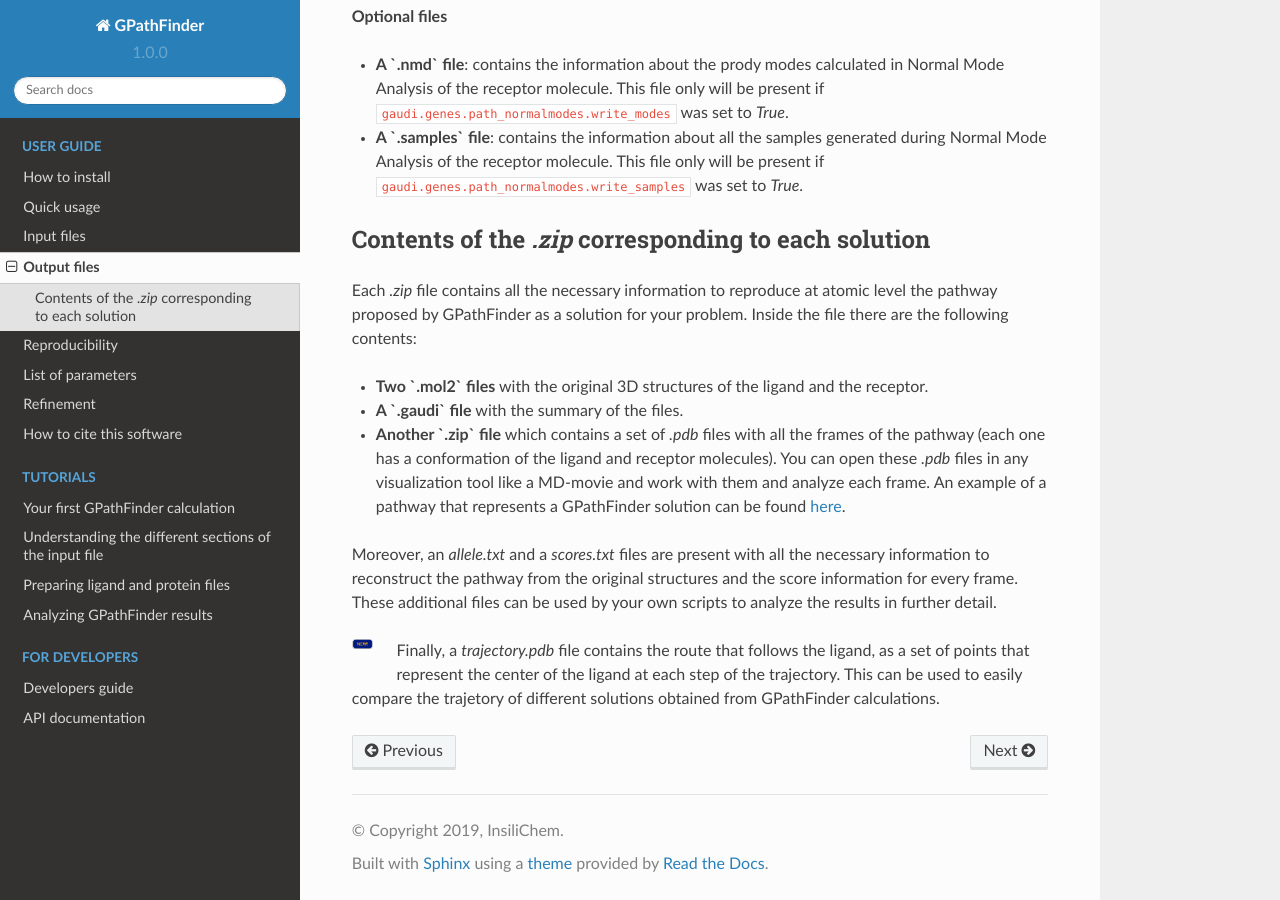
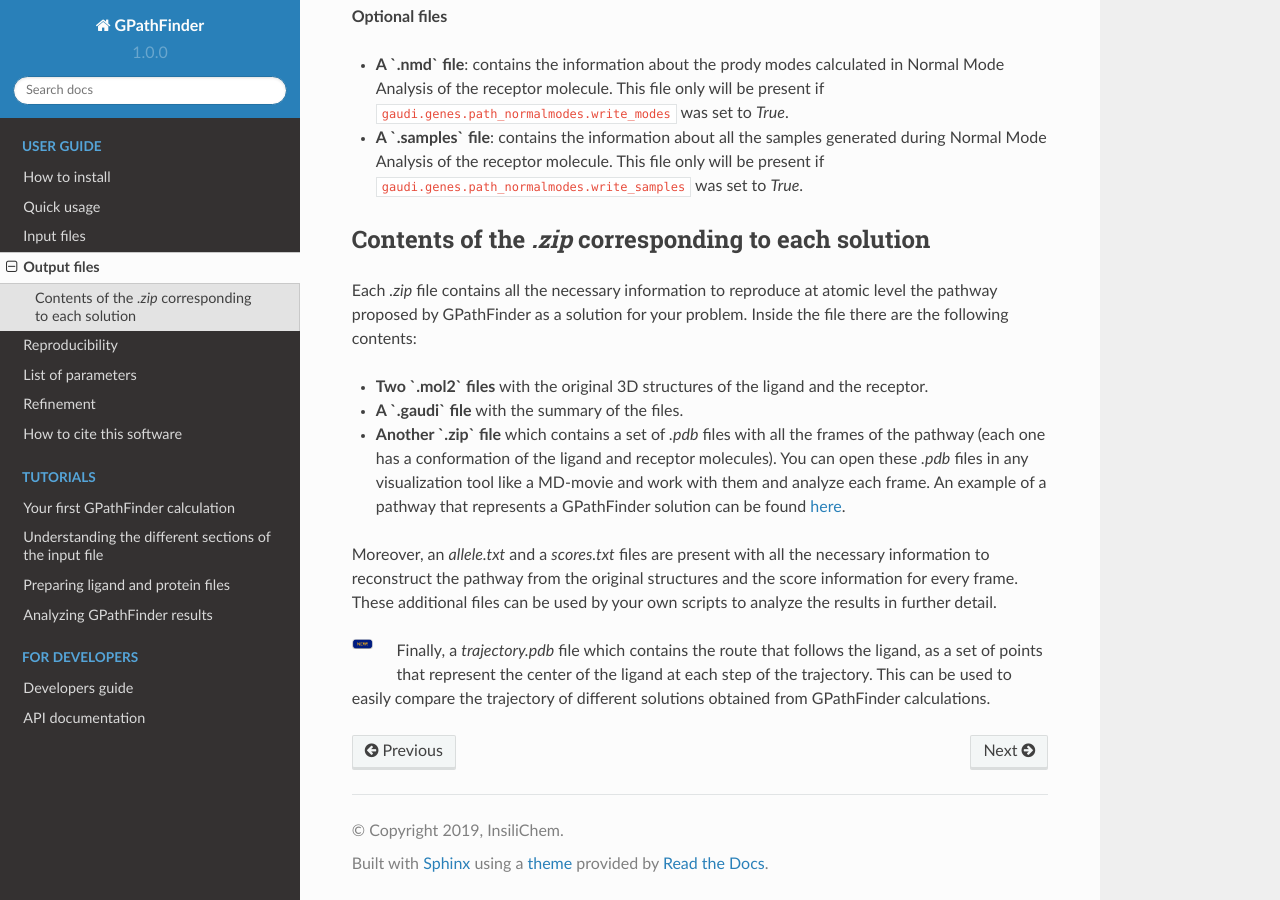
Before and after one commit to insilichem/gpathfinder, a Sphinx documentation site: the page built from docs/output.rst, in a window 1280 px wide and 900 px high, scrolled down 709 px. Built offline with Sphinx 7.4.7 and the Read the Docs theme 2.0.0, drawn with Linux system fonts in a browser that asks for light colours.

Commit message:
fix: typos

```diff
--- a/docs/output.rst
+++ b/docs/output.rst
@@ -59,4 +59,4 @@
     :align: left
     :height: 10px
     :alt: NEW!
-Finally, a `trajectory.pdb` file contains the route that follows the ligand, as a set of points that represent the center of the ligand at each step of the trajectory. This can be used to easily compare the trajetory of different solutions obtained from GPathFinder calculations.
+Finally, a `trajectory.pdb` file which contains the route that follows the ligand, as a set of points that represent the center of the ligand at each step of the trajectory. This can be used to easily compare the trajectory of different solutions obtained from GPathFinder calculations.
```
